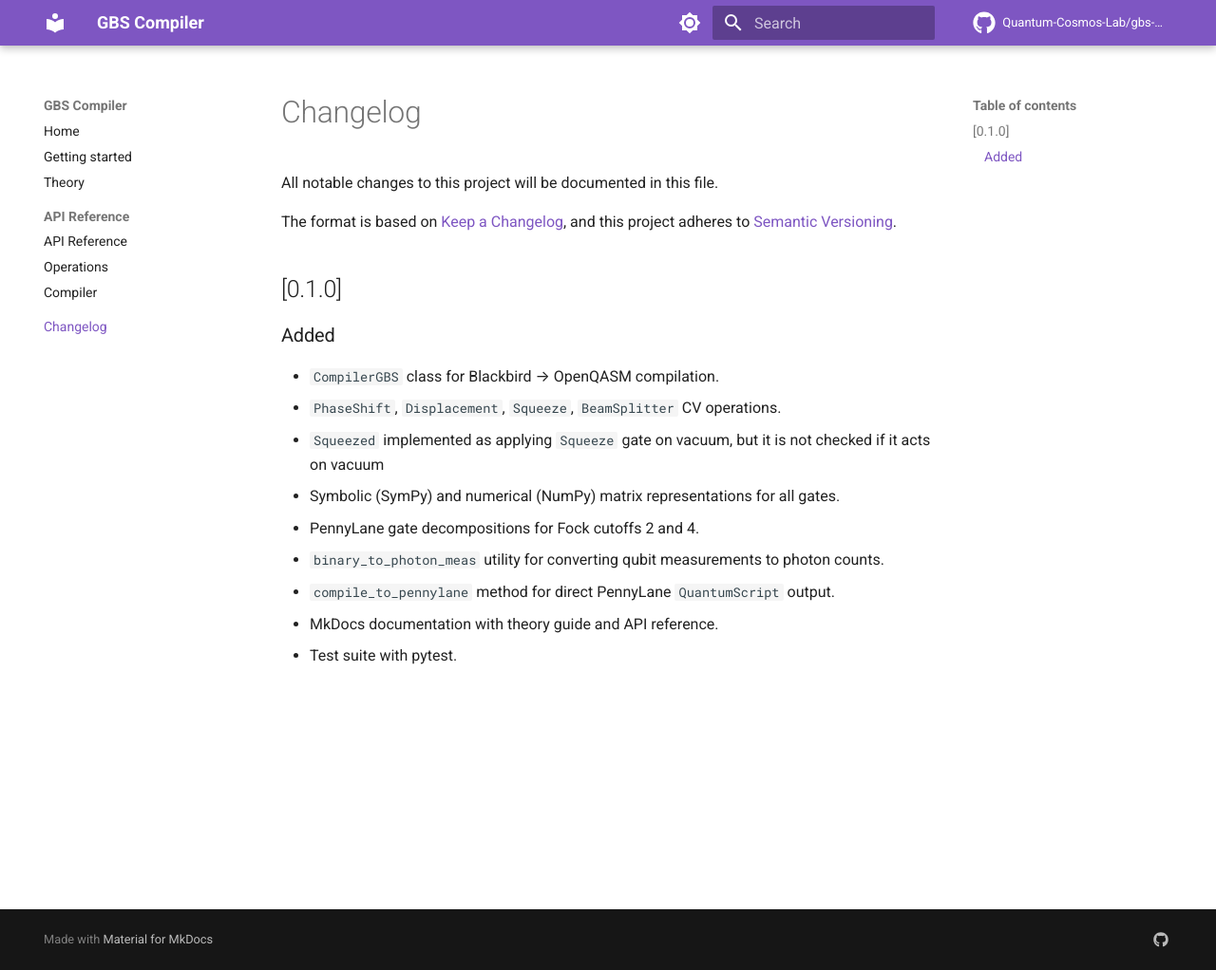
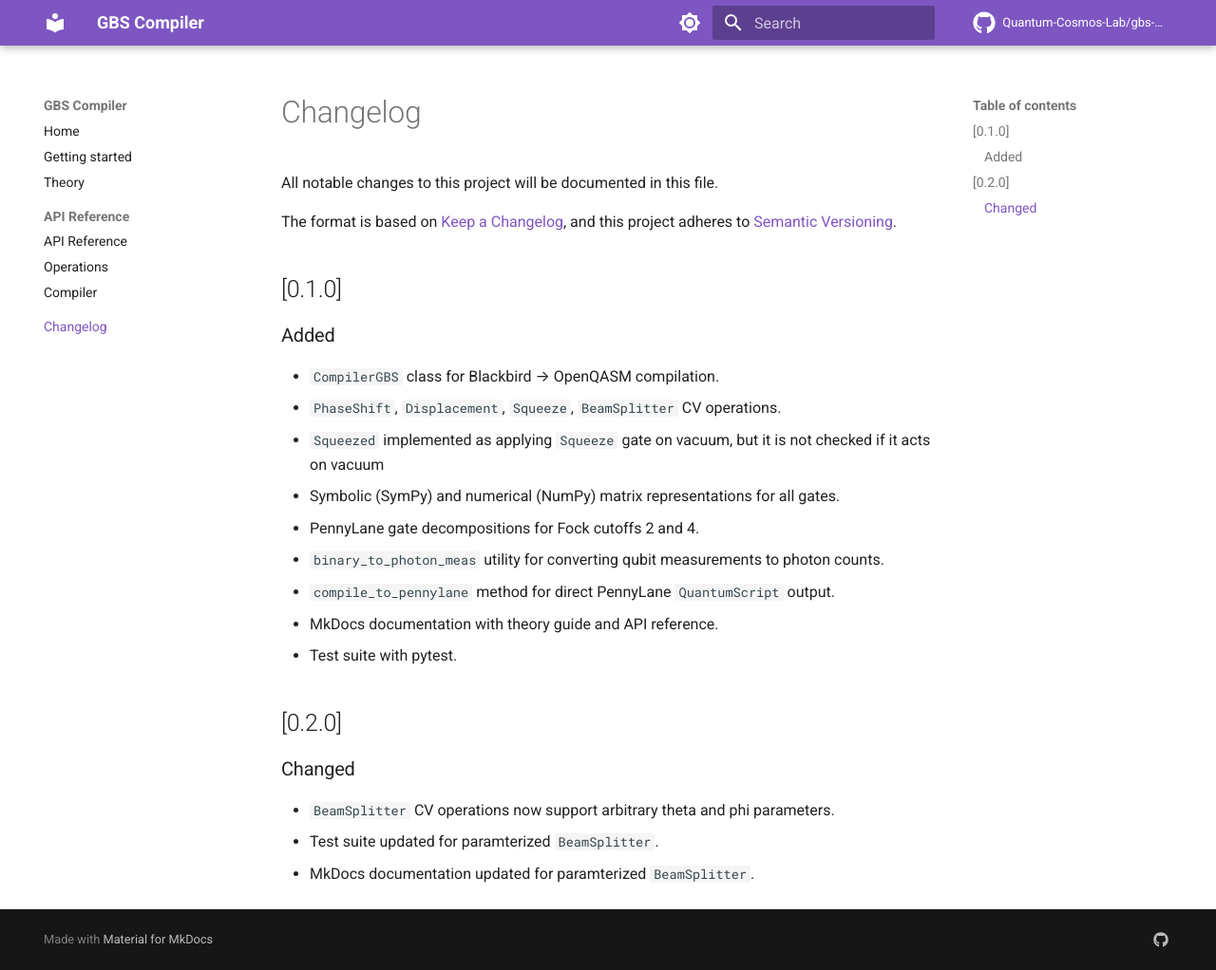
Before and after one commit to Quantum-Cosmos-Lab/gbs-compiler, an MkDocs documentation site: the page built from docs/changelog.md, in a window 1280 px wide and 1022 px high. Shown: the whole window at 95% size. Built offline with MkDocs 1.6.1 and Material for MkDocs 9.7.7, drawn with Linux system fonts in a browser that asks for light colours; comment, search, counter and statistics services are not loaded.

Commit message:
docs: upadate for arbitrary BS

```diff
--- a/docs/changelog.md
+++ b/docs/changelog.md
@@ -18,3 +18,11 @@ and this project adheres to [Semantic Versioning](https://semver.org/spec/v2.0.0
 - `compile_to_pennylane` method for direct PennyLane `QuantumScript` output.
 - MkDocs documentation with theory guide and API reference.
 - Test suite with pytest.
+
+## [0.2.0]
+
+### Changed
+
+- `BeamSplitter` CV operations now support arbitrary theta and phi parameters.
+- Test suite updated for paramterized `BeamSplitter`.
+- MkDocs documentation updated for paramterized `BeamSplitter`.
```
Also changed, not shown: docs/index.md (+1 -1 lines), docs/theory.md (+1 -2 lines).
